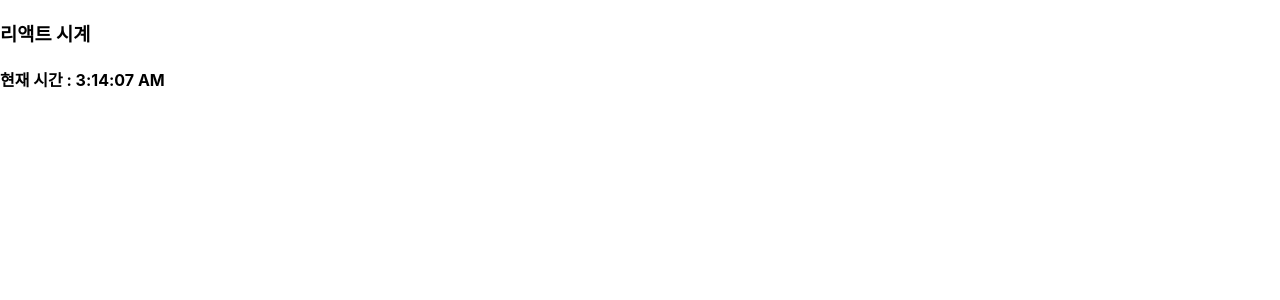
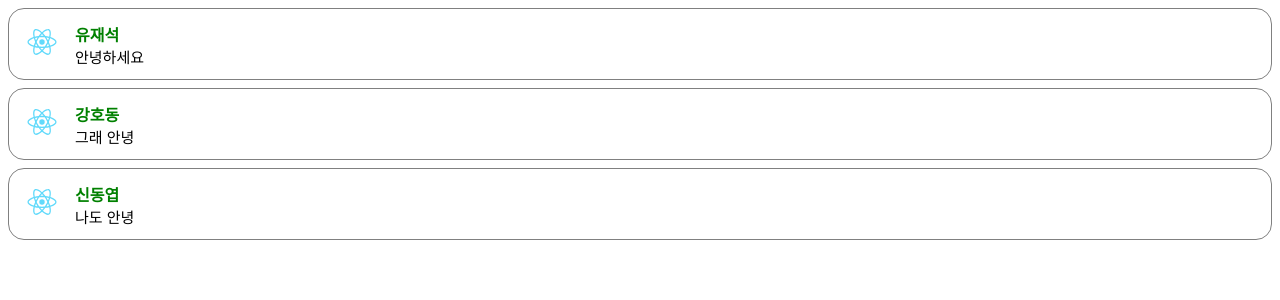
Before and after one commit to itdanja/ezen_web_2022_B_springreact, a React (Create React App) app in the folder src/main/frontend/: page / in a window 1280 px wide. Shown: the top 300 px of the page. Built offline with nearby package versions, Linux system fonts and the light colour scheme.

Commit message:
day75 컴포넌트에 css 적용하는방법

```diff
--- /dev/null
+++ b/src/main/frontend/src/example/ex2css/Comment.css
@@ -0,0 +1,24 @@
+/* Comment.css */
+
+.wrapper{
+    margin : 8px; padding : 8px;
+    display: flex;
+    border : 1px solid gray;
+    border-radius : 16px;
+}
+.logoImg{
+    width : 50px; height : 50px;
+    border-radius : 25px;
+}
+.contentContainer{
+    margin-left :8px; display : flex;
+    flex-direction : column;
+    justify-content : center;
+}
+.nameText{
+    color : green;
+    font-size : 16px; font-weight : bold;
+}
+.CommentText{
+    color : black; font-size : 15px;
+}
--- /dev/null
+++ b/src/main/frontend/src/example/ex2css/Comment.js
@@ -0,0 +1,18 @@
+// Comment.js
+    // class -> className
+import React from 'react';
+import styles from './Comment.css' // css 파일 가져오기
+import logo from  '../../logo.svg'// img 파일 가져오기
+export default function Comment( props ){
+    return ( <>
+        <div class="wrapper" >
+            <div>
+                <img src={ logo } class="logoImg"/>
+            </div>
+            <div class="contentContainer">
+                <div class="nameText"> { props.name } </div>
+                <div class="CommentText"> { props.comment } </div>
+            </div>
+        </div>
+    </> );
+}
--- /dev/null
+++ b/src/main/frontend/src/example/ex2css/CommentList.js
@@ -0,0 +1,27 @@
+// CommentList.js
+import React from 'react';
+import Comment from './Comment';
+export default function CommentList( props ){
+
+    // Ajax 이용한 서버로 부터 응답 받은 데이터[JSON] 예시
+    let r = [
+        { name : "유재석" , "comment" : "안녕하세요" },
+        { name : "강호동" , "comment" : "그래 안녕" },
+        { name : "신동엽" , "comment" : "나도 안녕" }
+    ];
+    console.log( r );
+    // return 안에서 js 문 사용시 {  } => jsx문법
+    // jsx 주석 => {/*  주석 */}
+    // map [ return 가능 ] vs forEach  [ return 불가능 ]
+    return ( <>
+        <div>
+            {
+            /* jsx 시작 */
+                r.map( (c)=>{
+                    return ( <Comment name={ c.name } comment={ c.comment } /> ) ;
+                })
+            /* jsx 끝 */
+            }
+        </div>
+    </> );
+}
--- a/src/main/frontend/src/index.js
+++ b/src/main/frontend/src/index.js
@@ -9,13 +9,28 @@ import Book from './example/ex1component/Book';
 import Product from './example/ex1component/Product';
 import ProductList from './example/ex1component/ProductList';
 import Clock from './example/ex1component/Clock';
-
+import CommentList from './example/ex2css/CommentList';
 
 //1. HTML에 존재하는 div 가져오기 [ document.getElementById('root') ]
 //2. ReactDOM.createRoot( 해당 div ) : 해당 div를 리액트 root 로 사용하여 root 객체 생성
 const root = ReactDOM.createRoot(document.getElementById('root'));
 
-// 4. 예제4 렌더링 반복
+// 5. 예제5 css 적용
+root.render(
+    <React.StrictMode>
+        <CommentList />
+    </React.StrictMode>
+)
+
+
+
+
+
+
+
+
+
+/*// 4. 예제4 렌더링 반복
 // 1초마다 해당 코드 실행 : setInterval( () => { } , 1000 );
 setInterval( () => {
     root.render(
@@ -23,9 +38,7 @@ setInterval( () => {
             <Clock />
         </React.StrictMode>
     );
-} , 1000 );
-
-
+} , 1000 );*/
 
 // 3. 예제3 컴포넌트에 컴포넌트 포함 하기
 /*root.render(
```
Also changed, not shown: src/main/frontend/src/example/exbook/Todo.js (added, +17 -0 lines), src/main/frontend/src/example/exbook/AppTodo.js (added).
